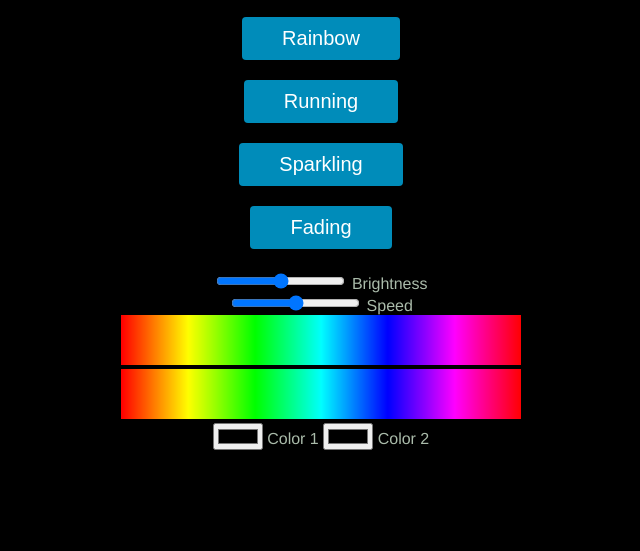
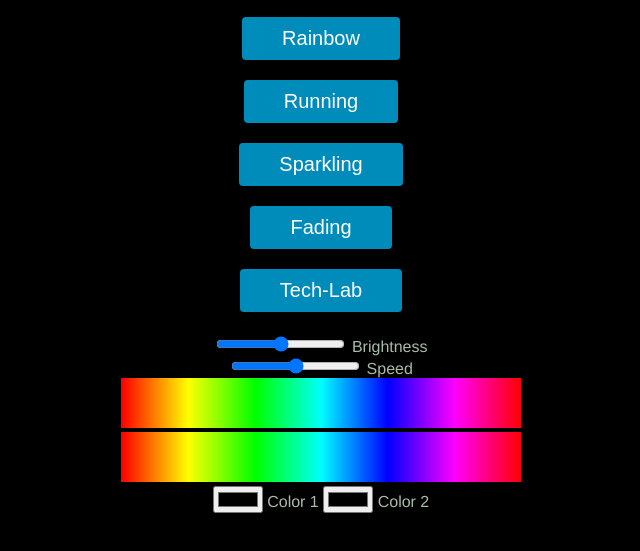
Before and after one commit to techlabksbg/xmastree, a plain HTML site: page data/index.html in a window 1280 px wide. Shown: the part 95-646 px from the top of the page, without its empty margins (319-959 px from the left). Drawn offline with Linux system fonts and the light colour scheme.

Commit message:
New Programm Button

```diff
--- a/data/index.html
+++ b/data/index.html
@@ -69,6 +69,7 @@ function makeColor(img, event, name) {
   <p><button class="button" onclick="state['nr']=1;setProgram();">Running</button></p>
   <p><button class="button" onclick="state['nr']=2;setProgram();">Sparkling</button></p>
   <p><button class="button" onclick="state['nr']=3;setProgram();">Fading</button></p>
+  <p><button class="button" onclick="state['nr']=5;setProgram();">Tech-Lab</button></p>
   <div><input type="range" id="brightness" name="brightness"
          min="0" max="255" value="%BRIGHTNESS%" onchange="state['brightness']=this.value;setProgram();">
 	  <label for="brightness">Brightness</label>
```
